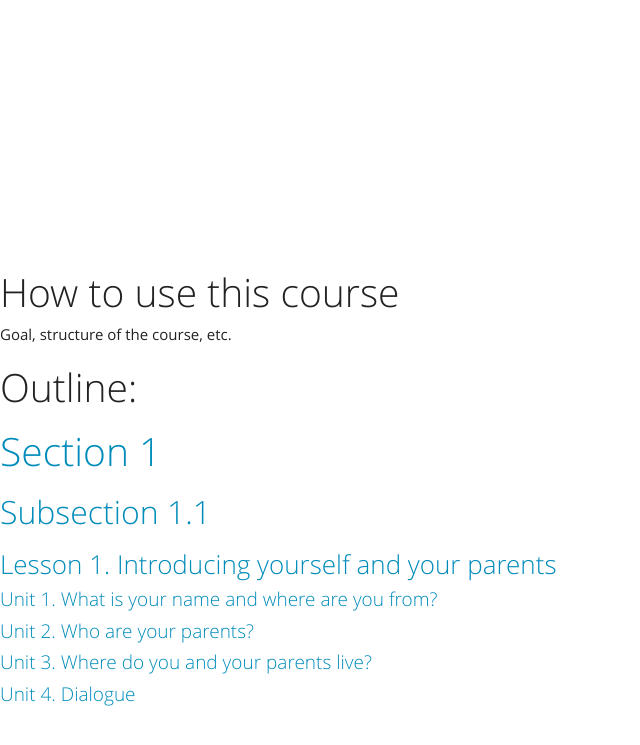
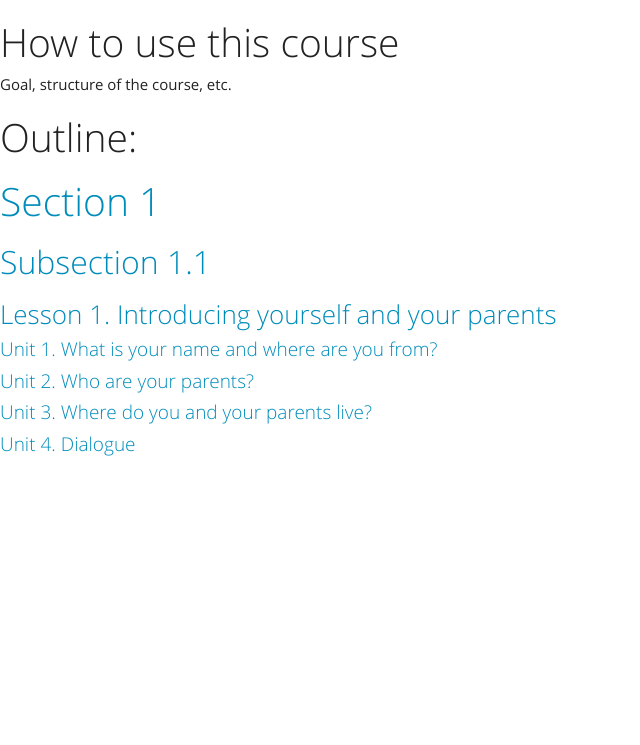
Before and after one commit to FieldDB/migmaq-lessons, a Jekyll site: the page built from intro.html, in a window 1280 px wide. Shown: the top 745 px of the page, without its empty margins (0-640 px from the left). Built offline with Jekyll 4.4.1, drawn with Linux system fonts in a browser that asks for light colours.

Commit message:
Fixing some of the header problems--- notes left in comments.

```diff
--- a/css/custom.css
+++ b/css/custom.css
@@ -1,3 +1,9 @@
+
+    header {
+  border-top: 5px solid #333;
+  border-bottom: 1px solid #e8e8e8;
+  min-height: 56px;
+}
 
       @media (min-width: 768px){
         .navbar-fixed-top{
@@ -50,10 +56,16 @@
           padding: 0;
         }
       }
-      body{
+      /*body{
           padding-top: 250px;
           padding-bottom: 80px;
-      }
+      }*/
+      /*This is what was causing the weird spacing with the heading once fixed properties were removed.
+        One of the tricky things about CSS is the difference between padding and margins. What we want
+        is a margin around the header, not padding in the body).
+        Another useful thing to note is that instead of using fixed numbers of pixels,
+        it's often better to use percentages, because it helps adjust for different screen sizes.
+       */
       footer{
         padding-left: 5em;
       }
--- a/frame.html
+++ b/frame.html
@@ -27,8 +27,9 @@
 
   <body>
     <header>
-      <div class="container">
-      <nav class ="navbar-header navbar-horizontal navbar-fixed-top" role="navigation">
+      <div class="wrap">
+      <nav class ="navbar navbar-horizontal" role="navigation">
+      <div class="container"><!--Groups brand and icons together for better display-->
         <div class = "navbar-header">
           <a class = "navbar-brand" href="frame.html"><img src="img/sitelogo.png" alt="Learn Mi'gmaq" class="img-circle" align="left" width="200" height="200"></a>
         </div>
@@ -53,6 +54,7 @@
               </li>
              </ul>
            <!--</div>-->
+        </div>
         </div>
       </nav>
     </div>
```
